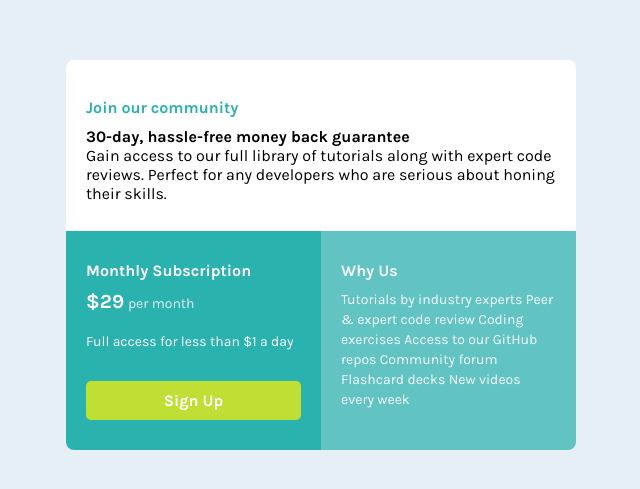
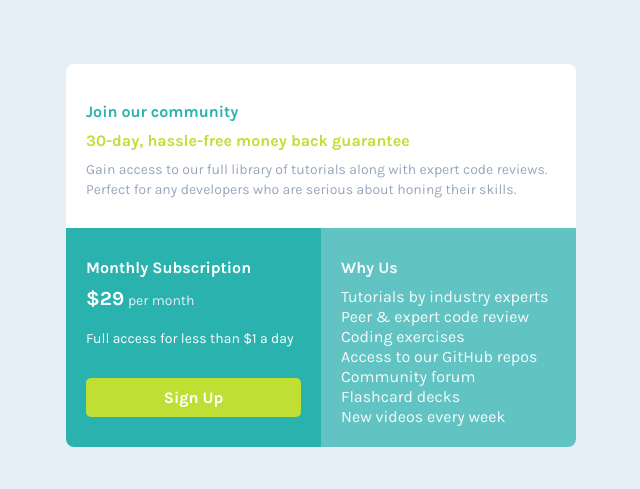
Before and after one commit to gauravsingh1281/Frontend-Mentor-Single-Price-Grid-Component, a plain HTML site: page index.html in a window 1280 px wide. Shown: the part 145-634 px from the top of the page, without its empty margins (319-959 px from the left). Drawn offline with Linux system fonts and the light colour scheme.

Commit message:
ul list added in index.html

```diff
--- a/index.html
+++ b/index.html
@@ -16,9 +16,9 @@
     <section class="first-sec">
       <h1>Join our community</h1>
 
-      <h3>30-day, hassle-free money back guarantee</h3>
+      <p class="trial-p">30-day, hassle-free money back guarantee</p>
 
-      <p> Gain access to our full library of tutorials along with expert code reviews.
+      <p class="first-sec-p"> Gain access to our full library of tutorials along with expert code reviews.
         Perfect for any developers who are serious about honing their skills.</p>
     </section>
     <section class="second-sec">
@@ -33,14 +33,15 @@
       </div>
       <div class="div2">
         <h2>Why Us</h2>
-
-        <p class="div2-p">Tutorials by industry experts
-          Peer &amp; expert code review
-          Coding exercises
-          Access to our GitHub repos
-          Community forum
-          Flashcard decks
-          New videos every week</p>
+        <ul class="div2-list">
+          <li>Tutorials by industry experts</li>
+          <li> Peer &amp; expert code review</li>
+          <li> Coding exercises</li>
+          <li> Access to our GitHub repos</li>
+          <li> Community forum</li>
+          <li> Flashcard decks</li>
+          <li> New videos every week</li>
+        </ul>
       </div>
     </section>
   </main>
```
